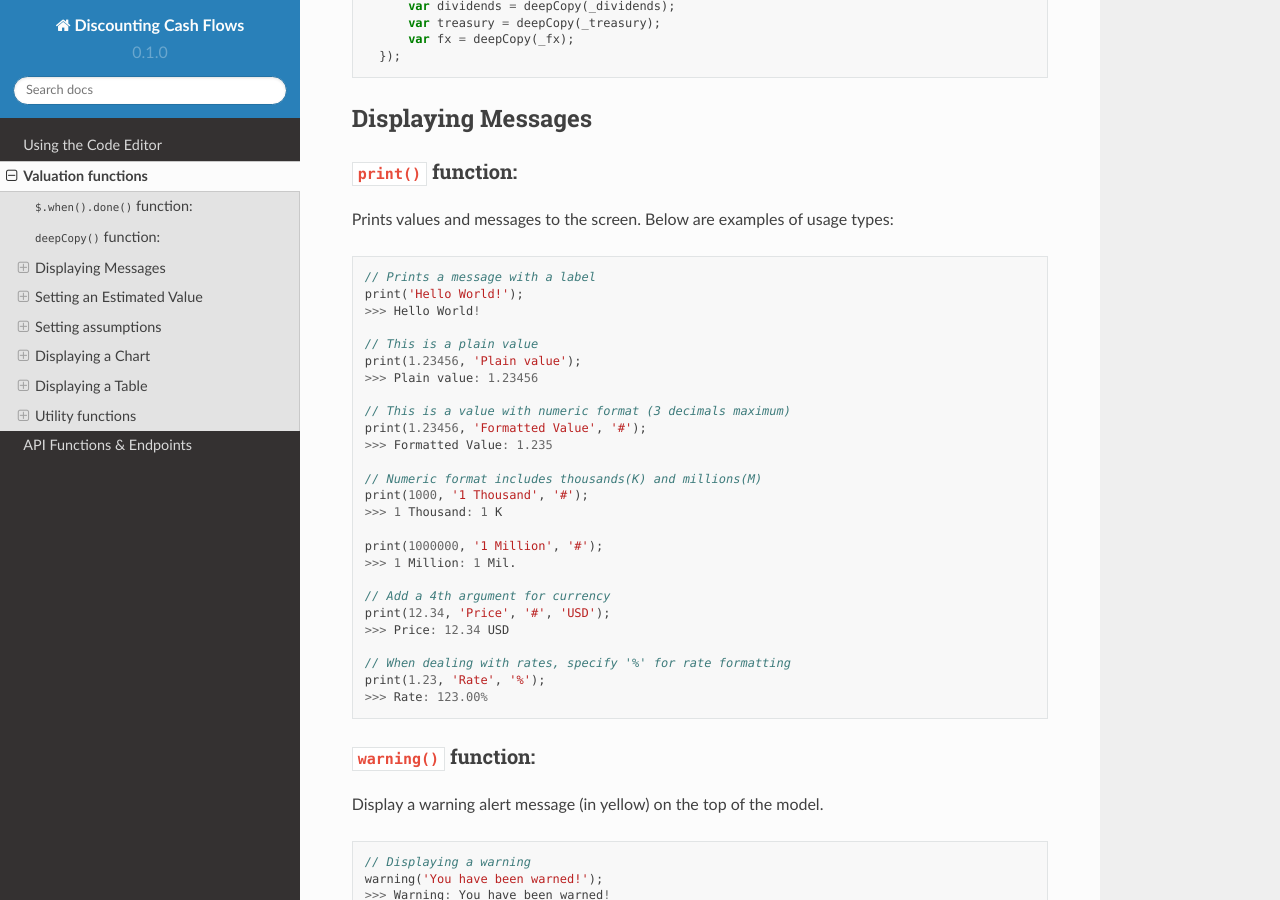
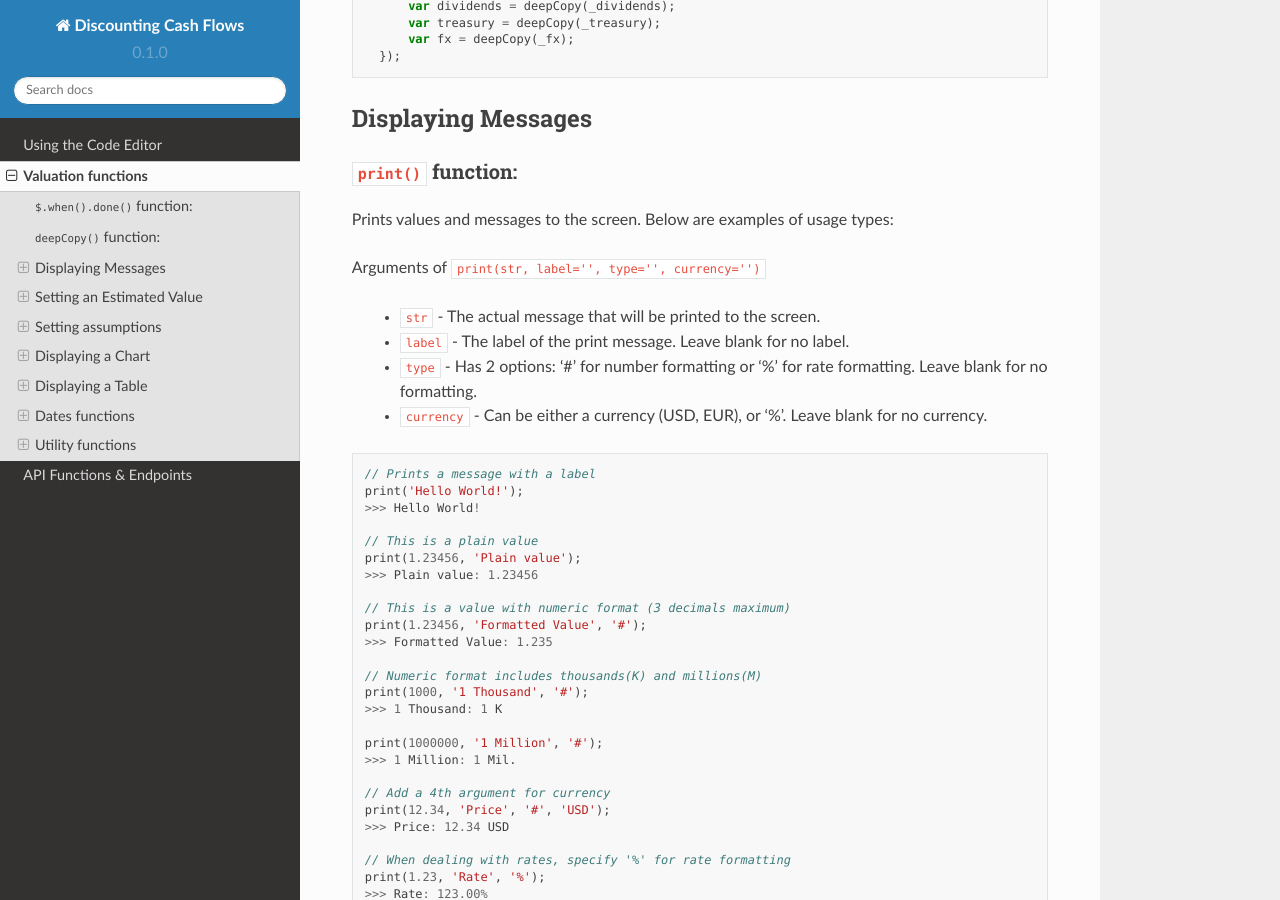
Before and after one commit to DiscountingCashFlows/readthedocs, a Sphinx documentation site: the page built from docs/source/functions.rst, in a window 1280 px wide and 900 px high, scrolled down 2119 px. Built offline with Sphinx 7.4.7 and the Read the Docs theme 2.0.0, drawn with Linux system fonts in a browser that asks for light colours; some of the changed text lies outside the part shown.

Commit message:
Update functions.rst

```diff
--- a/docs/source/functions.rst
+++ b/docs/source/functions.rst
@@ -91,6 +91,16 @@ Displaying Messages
 *********************
 
 Prints values and messages to the screen. Below are examples of usage types:
+
+Arguments of ``print(str, label='', type='', currency='')``
+
+ * ``str`` - The actual message that will be printed to the screen.
+
+ * ``label`` - The label of the print message. Leave blank for no label.
+
+ * ``type`` - Has 2 options: '#' for number formatting or '%' for rate formatting. Leave blank for no formatting.
+
+ * ``currency`` - Can be either a currency (USD, EUR), or '%'. Leave blank for no currency.
 
 .. code-block:: javascript
 
@@ -506,6 +516,23 @@ Arguments of ``renderTable(name, data, rows, columns)``
  * ``columns`` - The column headers. Usually the dates/years for the data.
 
 
+Dates functions
+---------------
+
+``getYear()`` function:
+************************
+
+Arguments of ``getYear(date)``
+
+ * ``date`` - The full date in %YY-%mm-%dd format or 2022-12-31
+
+.. code-block:: javascript
+
+   print(getYear('2022-12-31'));
+
+   >>> 2022
+
+
 Utility functions
 ------------------
 
```
